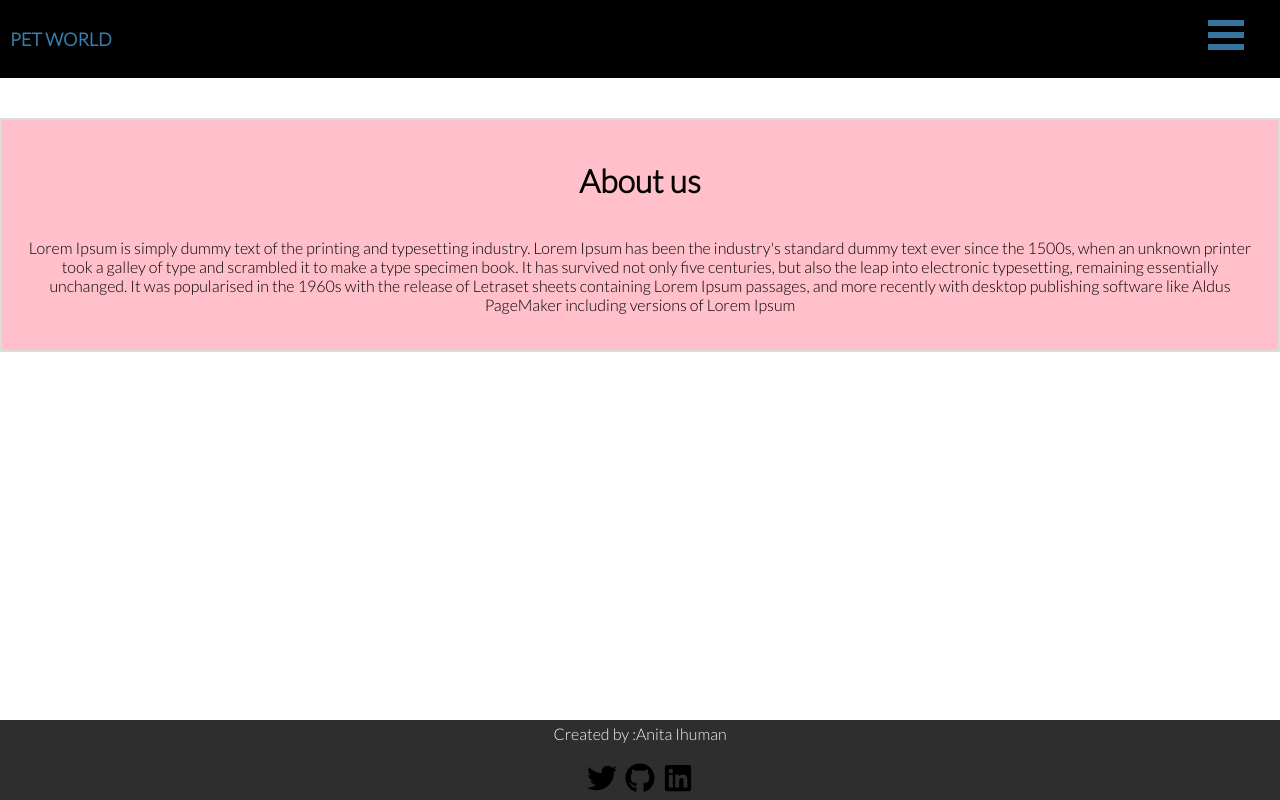
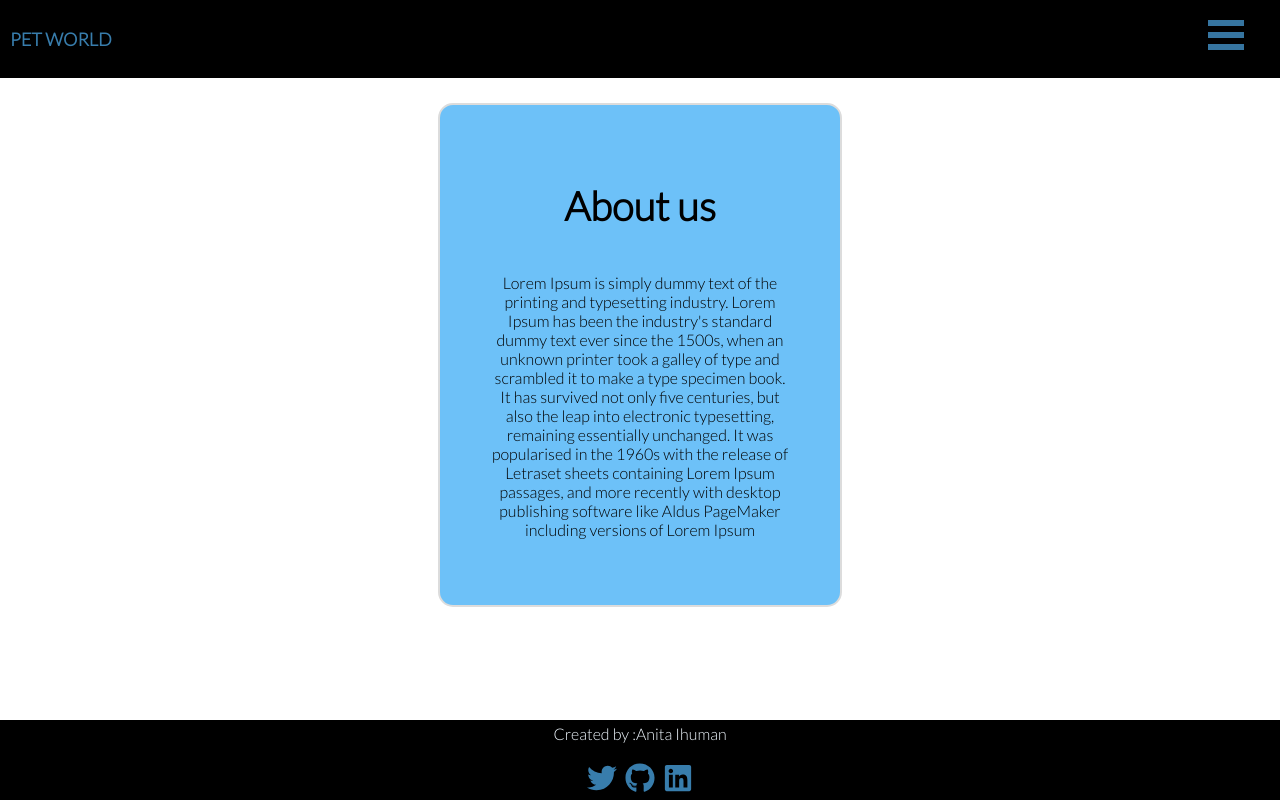
Before and after one commit to Anita-ihuman/Pet-store, a React (Create React App) app: page /about in a window 1280 px wide. Built offline with nearby package versions, Linux system fonts and the light colour scheme.

Commit message:
Calling  cat API

```diff
--- a/src/Footer/Footer.css
+++ b/src/Footer/Footer.css
@@ -1,5 +1,5 @@
 .foot {
-  background-color: rgb(46, 46, 46);
+  background-color: #000000;
   padding: 0px;
 }
 .foot p{
@@ -20,7 +20,7 @@
 
 .icons a:hover {
   background: rgb(255, 255, 255);
-  color: #363636;
+  color: #387dac;
   border-radius: 18px;
 }
 
--- a/src/Footer/Footer.js
+++ b/src/Footer/Footer.js
@@ -14,7 +14,7 @@ const Footer = () => {
       </p>
       <div className="icons">
         <IconContext.Provider
-          value={{ style: { fontSize: "30px", color: "rgb(0, 0, 0)" } }}
+          value={{ style: { fontSize: "30px", color: "#387dac" } }}
         >
           <a
             href="https://twitter.com/Anita_ihuman"
@@ -25,7 +25,7 @@ const Footer = () => {
           </a>
         </IconContext.Provider>
         <IconContext.Provider
-          value={{ style: { fontSize: "30px", color: "rgb(0, 0, 0)" } }}
+          value={{ style: { fontSize: "30px", color: "#387dac" } }}
         >
           <a
             href="https://github.com/Anita-ihuman"
@@ -36,7 +36,7 @@ const Footer = () => {
           </a>
         </IconContext.Provider>
         <IconContext.Provider
-          value={{ style: { fontSize: "30px", color: "rgb(0, 0, 0)" } }}
+          value={{ style: { fontSize: "30px", color: "#387dac" } }}
         >
           <a href="https://twitter.com/Anita_ihuman">
             <FaLinkedin />
--- a/src/Header/Header.css
+++ b/src/Header/Header.css
@@ -1,4 +1,5 @@
 .Header{
     text-align: center;
     margin: 10px;
+     color: #387dac;
 }
--- a/src/Menu/About/About.css
+++ b/src/Menu/About/About.css
@@ -1,15 +1,22 @@
-.about{
-  background-color:pink;
-    margin-top: 40px ;
-    border: 2px solid gainsboro;
-    display: flex;
+.about {
+  background-color: #6dc1f8;
+
+  border: 2px solid gainsboro;
+  display: flex;
+  display: inline-block;
   flex-direction: column;
   justify-content: center;
   align-items: center;
-   display: inline-block;
-   padding: 20px;}
-   .text{
+  padding: 50px;
+  border-radius: 15px;
+  margin-top: 25px;
+}
+.text {
   display: inline-block;
-       text-align: inherit;
-       text-overflow: ellipsis;
-   }
+  text-align: inherit;
+  text-overflow: ellipsis;
+  max-width: 300px;
+}
+.about h1{
+  font-size: 40px;
+}
--- a/src/Menu/Contact/contact.js
+++ b/src/Menu/Contact/contact.js
@@ -1,8 +1,10 @@
 import React from "react";
+import './Contact.css'
 
 const contact = () => {
   return (
-    <div>
+    <div className='contact'>
+      <h1>CONTACT US</h1>
       <p>
         Lorem Ipsum is simply dummy text of the printing and typesetting
         industry. Lorem Ipsum has been the industry's standard dummy text ever
```
